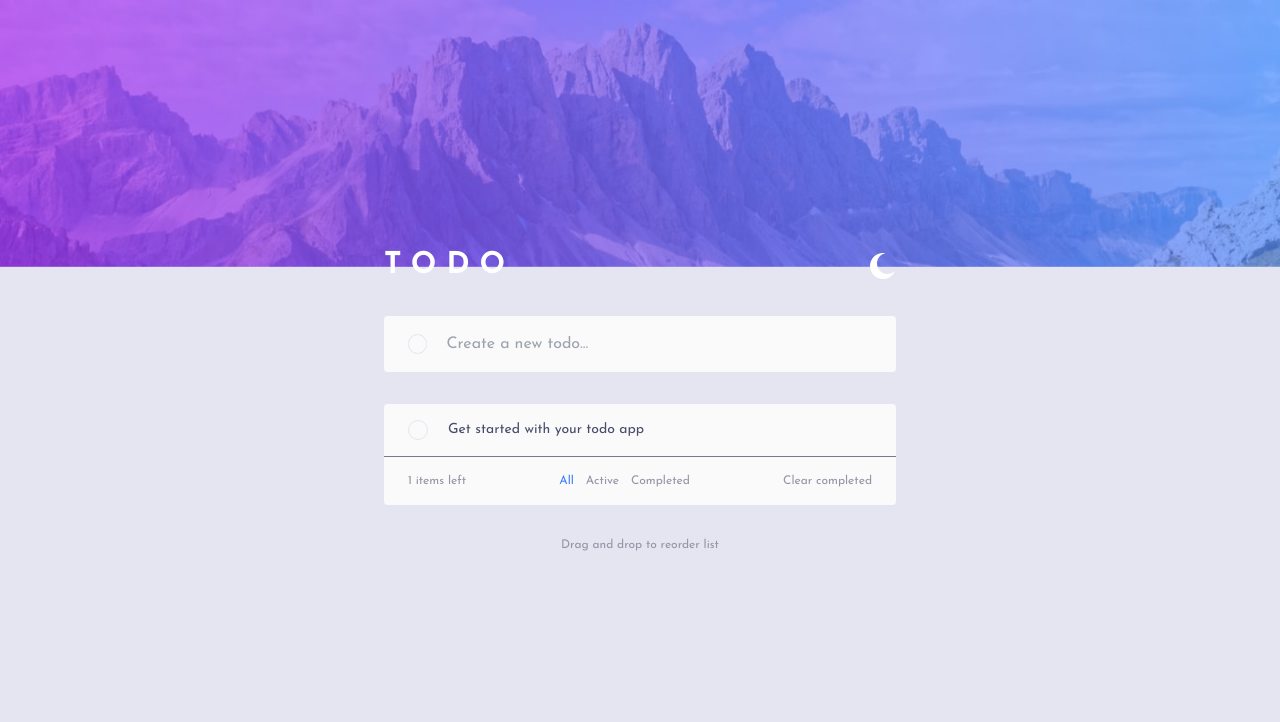
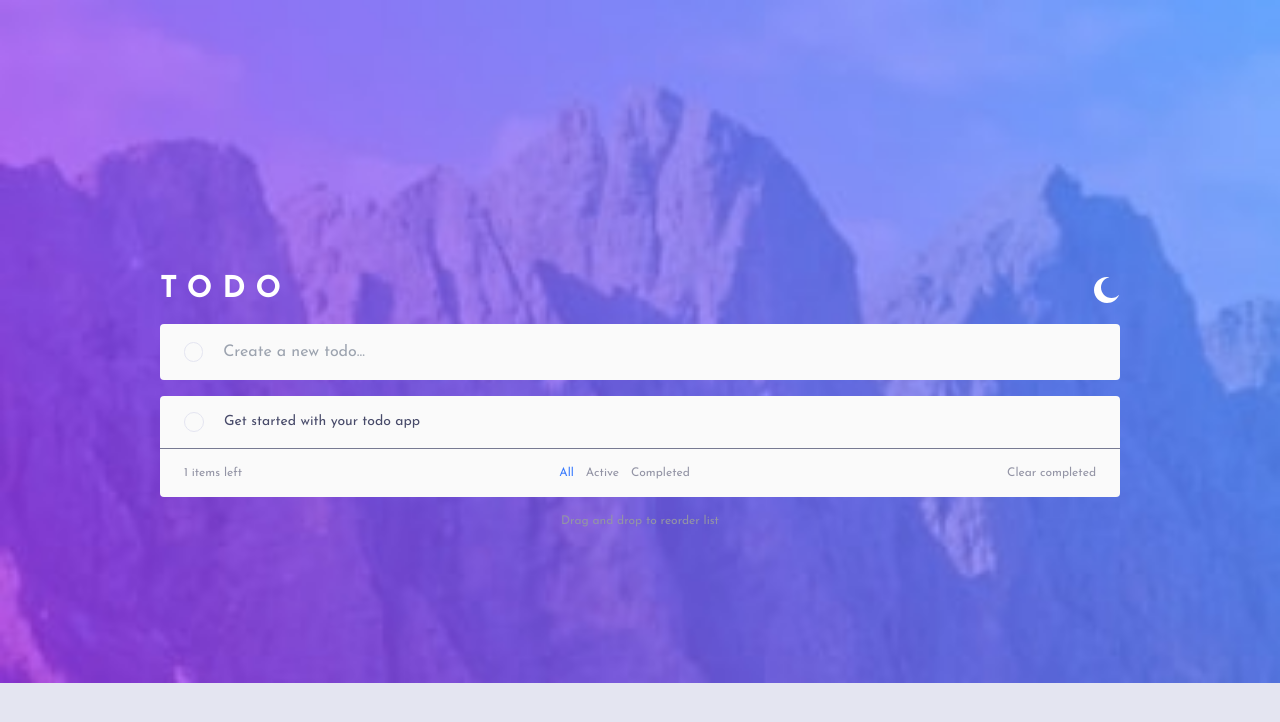
Before and after one commit to GraceYourCode/todo_app, a React (Vite) app: page / in a window 1280 px wide. Shown: the top 722 px of the page. Built offline with nearby package versions, Linux system fonts and the light colour scheme.

Commit message:
imputing all functionalities

```diff
--- a/src/App.jsx
+++ b/src/App.jsx
@@ -6,8 +6,7 @@ import light_Mode_Mobile_Background from "./assets/bg-mobile-light.jpg";
 import Nav_Bar from "./Components/Nav_Bar";
 import Search_Bar from "./Components/Search_Bar";
 import Tasks from "./Layout/Tasks";
-import { display, tasks } from "./Store";
-import { useMediaQuery } from "react-responsive";
+import { tasks } from "./Store";
 
 const App = () => {
   let [dark_Mode, setDark_Mode] = useState(false);
@@ -30,8 +29,6 @@ const App = () => {
 
   let [completedTasks, setCompletedTasks] = useState();
 
-  const isMobile = useMediaQuery({query: "(min-wiidth: 300px)"});
-
   useEffect(() => {
     let items = JSON.parse(localStorage.getItem("allTasks"));
     let colorTheme = JSON.parse(localStorage.getItem("preferred-color-theme"));
@@ -51,7 +48,7 @@ const App = () => {
   return (
     <tasks.Provider value={{ allTasks, setAllTasks, filter, setFilter, activeTasks, setActiveTasks, completedTasks, setCompletedTasks }}>
         <img src={dark_Mode ? dark_Mode_Desktop_Background : light_Mode_Desktop_Background} alt="Backgound image" className="fixed z-20 w-full" />
-        {isMobile && <img src={dark_Mode ? dark_Mode_Mobile_Background : light_Mode_Mobile_Background} alt="Backgound image" className="fixed z-20 w-full" />}
+        <img src={dark_Mode ? dark_Mode_Mobile_Background : light_Mode_Mobile_Background} alt="Backgound image" className="fixed z-20 w-full" />
         <div className={`${dark_Mode ? "bg-dark_Blue" : "bg-very_Light_Grey_Blue"} min-h-full w-full absolute flex justify-center items-center font-primary`}>
           <main className="2xl:w-1/3 xl:w-2/5 lg:w-1/2 md:w-2/3 sm:w-3/4 w-5/6 z-30 flex-col flex xl:gap-8 lg:gap-6 md:gap-5 gap-4 py-10">
             <Nav_Bar dark_Mode={dark_Mode} setTheme={() => toggle_Dark_Mode()} />
--- a/tailwind.config.js
+++ b/tailwind.config.js
@@ -5,7 +5,7 @@ export default {
     "./src/**/*.{js,ts,jsx,tsx}",
   ],
   theme: {
-    letterSpacing: {widest: "10px"},
+    letterSpacing: { widest: "10px" },
     borderWidth: {
       1: ".5px",
       2: "2px"
@@ -30,6 +30,10 @@ export default {
       light_Mode_Dark_Grey_Blue: "hsl(236, 9%, 61%)",
       light_Mode_Very_Dark_Grey_Blue: "hsl(235, 19%, 35%)",
       bright_Blue: "hsl(220, 98%, 61%)",
+    },
+    screens: {
+      xs: "310px",
+      sm: ""
     }
   },
   plugins: [],
```
